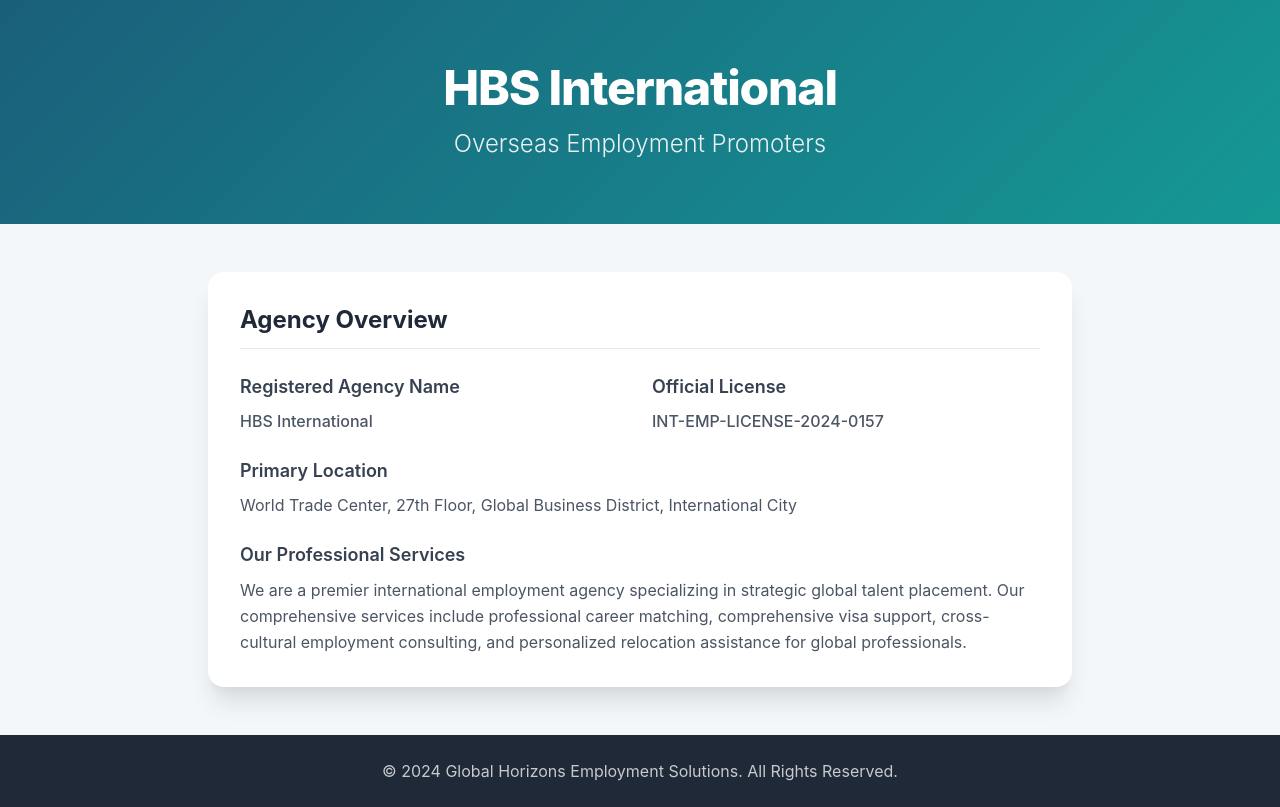
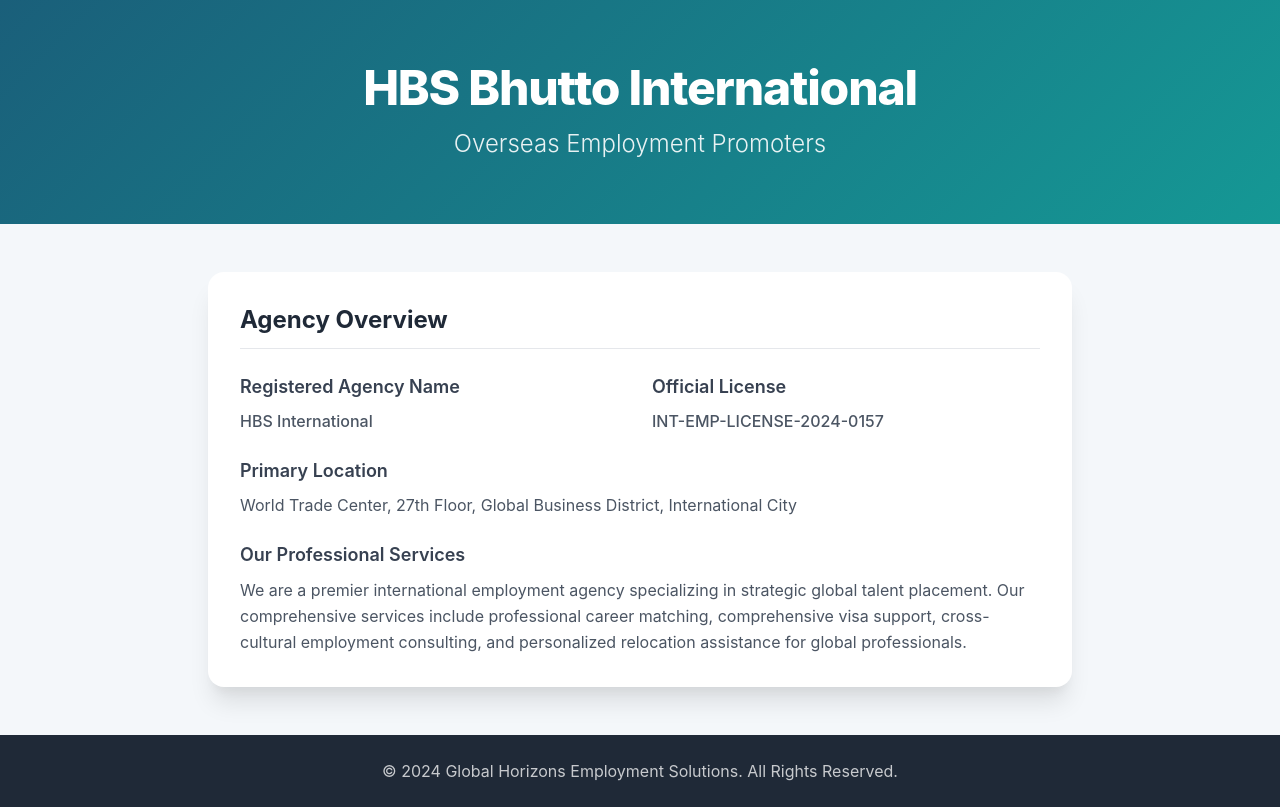
Before and after one commit to HBSBhutto/HBSBhutto.github.io, a plain HTML site: page index.html in a window 1280 px wide. Drawn offline with nearby package versions, Linux system fonts and the light colour scheme.

Commit message:
Update index.html

```diff
--- a/index.html
+++ b/index.html
@@ -3,7 +3,7 @@
 <head>
     <meta charset="UTF-8">
     <meta name="viewport" content="width=device-width, initial-scale=1.0">
-    <title>HBS</title>
+    <title>Bhutto International</title>
     <link href="https://cdnjs.cloudflare.com/ajax/libs/tailwindcss/2.2.19/tailwind.min.css" rel="stylesheet">
     <style>
         :root {
@@ -34,7 +34,7 @@
         <header class="gradient-bg text-white py-16 px-4">
             <div class="max-w-4xl mx-auto text-center">
                 <h1 class="text-4xl md:text-5xl font-extrabold mb-4 tracking-tight">
-                    HBS International
+                    HBS Bhutto International
                 </h1>
                 <p class="text-xl md:text-2xl opacity-90 font-light">
                    Overseas Employment Promoters
```
